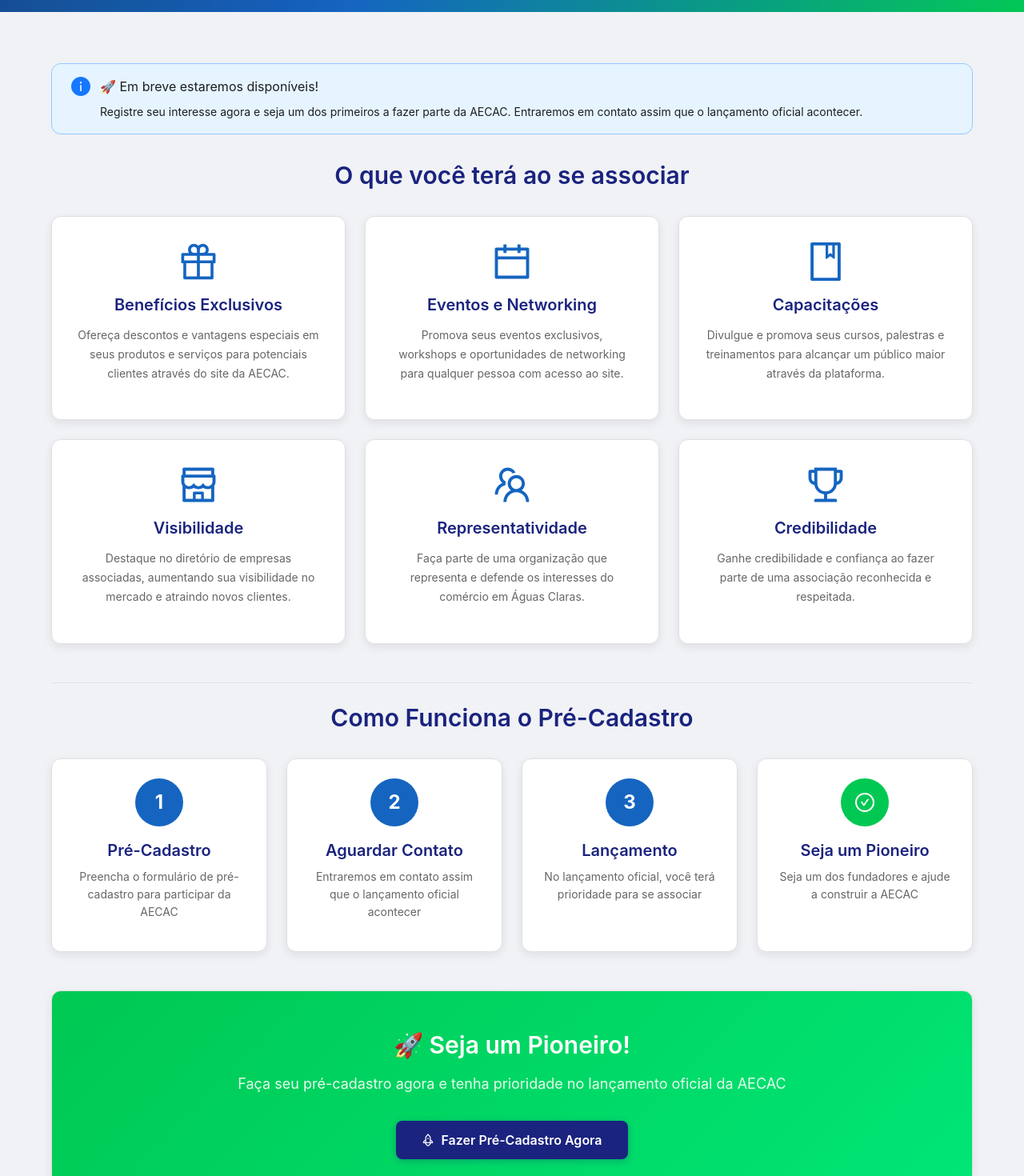
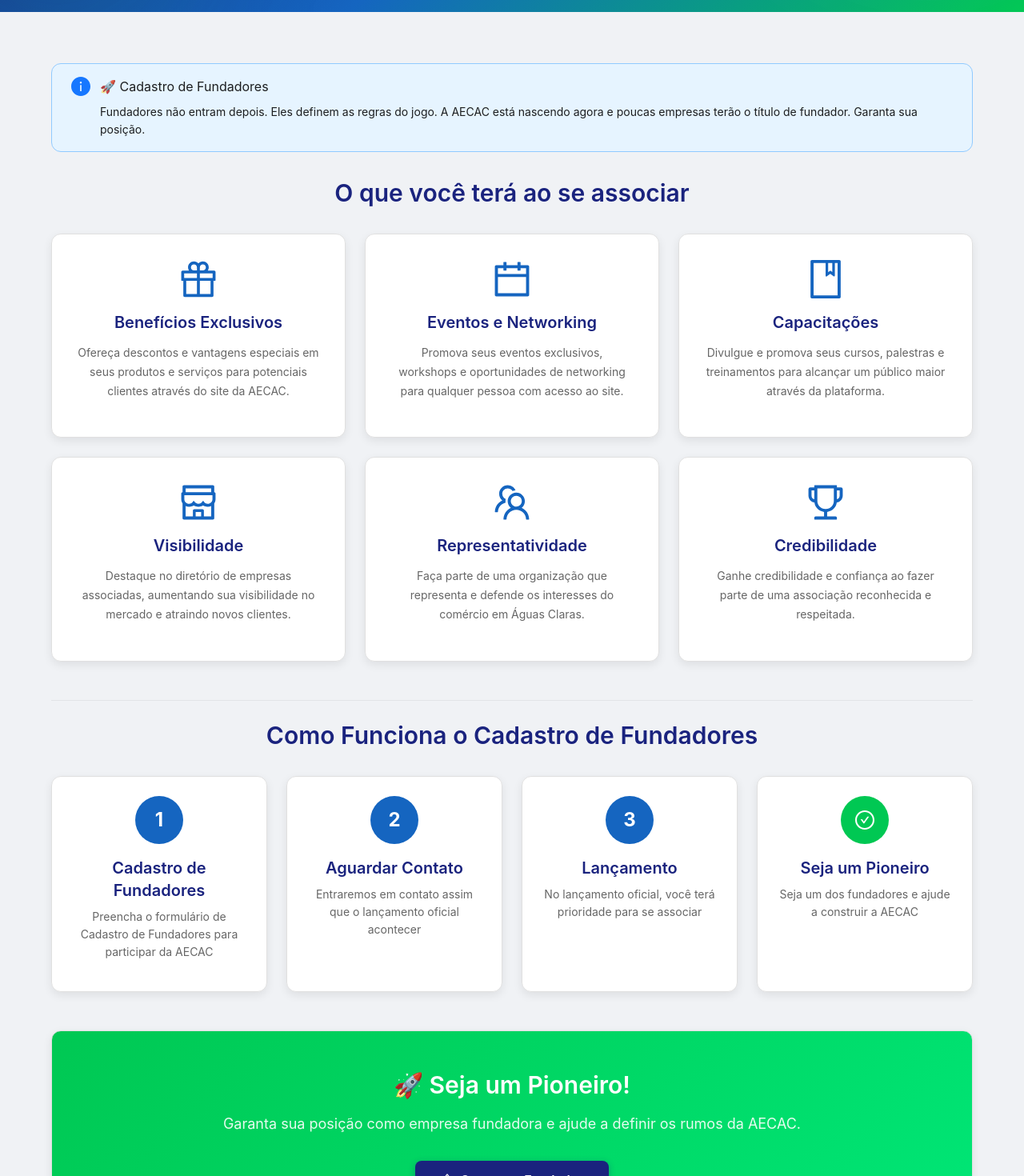
Before and after one commit to WenderAlvesSantos/aecac, a React (Vite) app: page /como-associar in a window 1280 px wide. Shown: the part 460-1930 px from the top of the page at 80% size. Built offline with nearby package versions, Linux system fonts and the light colour scheme; no server answers.

Commit message:
Update text references across multiple components to reflect the transition from "Pré-Cadastro" to "Cadastro de Fundadores". Adjust messaging for clarity and consistency in user communication regarding the registration process for AECAC.

```diff
--- a/src/components/Header.jsx
+++ b/src/components/Header.jsx
@@ -96,7 +96,7 @@
                 }),
               }}
             >
-              {preCadastroMode ? 'Pré-Cadastro' : 'Entrar'}
+              {preCadastroMode ? 'Cadastro de Fundadores' : 'Entrar'}
             </Button>
           )}
         </div>
--- a/src/pages/Admin/ConfiguracoesAdmin.jsx
+++ b/src/pages/Admin/ConfiguracoesAdmin.jsx
@@ -331,9 +331,9 @@
 
           <Form.Item
             name={['featureFlags', 'preCadastroMode']}
-            label="Modo Pré-Cadastro"
+            label="Modo Cadastro de Fundadores"
             valuePropName="checked"
-            tooltip="Cadastro de empresa vira pré-cadastro de interesse (altera textos e status)"
+            tooltip="Cadastro de empresa vira cadastro de fundadores (altera textos e status)"
           >
             <Switch
               checkedChildren="Ativo"
--- a/src/pages/Admin/EmpresasAdmin.jsx
+++ b/src/pages/Admin/EmpresasAdmin.jsx
@@ -417,7 +417,7 @@
           rejeitado: 'red',
         }
         const labels = {
-          'pre-cadastro': 'Pré-Cadastro',
+          'pre-cadastro': 'Fundador',
           pendente: 'Pendente',
           aprovado: 'Aprovado',
           rejeitado: 'Rejeitado',
@@ -526,7 +526,7 @@
         style={{ marginBottom: '24px' }}
       >
         <Tabs.TabPane tab="Todas" key="all" />
-        <Tabs.TabPane tab="Pré-Cadastros" key="pre-cadastro" />
+        <Tabs.TabPane tab="Fundadores" key="pre-cadastro" />
         <Tabs.TabPane tab="Pendentes" key="pendente" />
         <Tabs.TabPane tab="Aprovadas" key="aprovado" />
         <Tabs.TabPane tab="Rejeitadas" key="rejeitado" />
--- a/src/pages/CadastroEmpresa.jsx
+++ b/src/pages/CadastroEmpresa.jsx
@@ -95,9 +95,9 @@
   const { flags } = useFeatureFlags()
 
   const preCadastro = flags.preCadastroMode
-  const titulo = preCadastro ? 'Pré-Cadastro de Interesse' : 'Cadastro de Empresa'
+  const titulo = preCadastro ? 'Cadastro de Fundadores' : 'Cadastro de Empresa'
   const subtitulo = preCadastro
-    ? 'Faça seu pré-cadastro para participar da AECAC. Entraremos em contato em breve!'
+    ? 'Fundadores não entram depois. Eles definem as regras do jogo. A AECAC está nascendo agora e poucas empresas terão o título de fundador. Garanta sua posição.'
     : 'Preencha o formulário abaixo para se associar à AECAC'
 
   const convertImageToBase64 = (file) => {
@@ -264,7 +264,7 @@
       await createEmpresa(formData)
 
       const mensagem = preCadastro
-        ? 'Pré-cadastro realizado com sucesso! Entraremos em contato em breve.'
+        ? 'Cadastro de fundador realizado com sucesso! Entraremos em contato em breve.'
         : 'Cadastro realizado com sucesso! Aguarde a aprovação do administrador.'
 
       message.success(mensagem)
@@ -279,11 +279,11 @@
 
   if (submitted) {
     const mensagemSucesso = preCadastro
-      ? 'Pré-cadastro Enviado com Sucesso!'
+      ? 'Cadastro de Fundador Enviado com Sucesso!'
       : 'Cadastro Enviado com Sucesso!'
 
     const descricaoSucesso = preCadastro
-      ? 'Seu pré-cadastro foi recebido. Entraremos em contato em breve para os próximos passos!'
+      ? 'Seu cadastro de fundador foi recebido. Entraremos em contato em breve para os próximos passos!'
       : 'Seu cadastro foi recebido e está aguardando aprovação do administrador. Você receberá uma notificação assim que sua empresa for aprovada.'
 
     return (
@@ -428,8 +428,8 @@
       <div style={{ padding: window.innerWidth < 768 ? '32px 16px' : '48px 24px', maxWidth: '800px', margin: '0 auto' }}>
         {preCadastro && (
           <Alert
-            message="🚀 Em breve estaremos disponíveis"
-            description="Registre seu interesse e seja um dos primeiros a fazer parte da AECAC!"
+            message="🚀 Cadastro de Fundadores"
+            description="Fundadores não entram depois. Eles definem as regras do jogo. A AECAC está nascendo agora e poucas empresas terão o título de fundador. Garanta sua posição."
             type="info"
             showIcon
             style={{
--- a/src/pages/ComoAssociar.jsx
+++ b/src/pages/ComoAssociar.jsx
@@ -152,7 +152,7 @@
                 textShadow: '0 2px 10px rgba(0,0,0,0.2)',
               }}
             >
-              {flags.preCadastroMode ? 'Fazer Pré-Cadastro na AECAC' : 'Como Associar-se à AECAC'}
+              {flags.preCadastroMode ? 'Cadastro de Fundadores da AECAC' : 'Como Associar-se à AECAC'}
             </Title>
             <Paragraph
               style={{
@@ -162,7 +162,7 @@
               }}
             >
               {flags.preCadastroMode
-                ? 'Em breve estaremos disponíveis! Registre seu interesse e seja um dos primeiros empresários a fazer parte da AECAC em Águas Claras.'
+                ? 'Fundadores não entram depois. Eles definem as regras do jogo. A AECAC está nascendo agora e poucas empresas terão o título de fundador. Garanta sua posição.'
                 : 'Junte-se à Associação Empresarial e Comercial de Águas Claras e fortaleça seu negócio com uma rede de apoio e oportunidades exclusivas'
               }
             </Paragraph>
@@ -174,8 +174,8 @@
           {/* Alert de Pré-Lançamento */}
           {flags.preCadastroMode && (
             <Alert
-              message="🚀 Em breve estaremos disponíveis!"
-              description="Registre seu interesse agora e seja um dos primeiros a fazer parte da AECAC. Entraremos em contato assim que o lançamento oficial acontecer."
+              message="🚀 Cadastro de Fundadores"
+              description="Fundadores não entram depois. Eles definem as regras do jogo. A AECAC está nascendo agora e poucas empresas terão o título de fundador. Garanta sua posição."
               type="info"
               showIcon
               style={{
@@ -304,7 +304,7 @@
           {/* Processo de Associação */}
           <div style={{ marginBottom: '48px' }}>
             <Title level={2} style={{ color: '#1a237e', marginBottom: '32px', textAlign: 'center' }}>
-              {flags.preCadastroMode ? 'Como Funciona o Pré-Cadastro' : 'Processo de Associação'}
+              {flags.preCadastroMode ? 'Como Funciona o Cadastro de Fundadores' : 'Processo de Associação'}
             </Title>
             <Row gutter={[24, 24]}>
               <Col xs={24} md={6}>
@@ -336,11 +336,11 @@
                     1
                   </div>
                   <Title level={4} style={{ color: '#1a237e', marginBottom: '8px' }}>
-                    {flags.preCadastroMode ? 'Pré-Cadastro' : 'Cadastro'}
+                    {flags.preCadastroMode ? 'Cadastro de Fundadores' : 'Cadastro'}
                   </Title>
                   <Paragraph style={{ color: '#666', fontSize: '14px' }}>
                     {flags.preCadastroMode
-                      ? 'Preencha o formulário de pré-cadastro para participar da AECAC'
+                      ? 'Preencha o formulário de Cadastro de Fundadores para participar da AECAC'
                       : 'Preencha o formulário de cadastro com os dados da sua empresa'
                     }
                   </Paragraph>
@@ -486,7 +486,7 @@
             </Title>
             <Paragraph style={{ color: 'rgba(255,255,255,0.9)', fontSize: '18px', marginBottom: '32px' }}>
               {flags.preCadastroMode
-                ? 'Faça seu pré-cadastro agora e tenha prioridade no lançamento oficial da AECAC'
+                ? 'Garanta sua posição como empresa fundadora e ajude a definir os rumos da AECAC.'
                 : 'Faça parte da AECAC e fortaleça seu negócio com uma rede de apoio e oportunidades exclusivas'
               }
             </Paragraph>
@@ -504,7 +504,7 @@
                 fontWeight: '600',
               }}
             >
-              {flags.preCadastroMode ? 'Fazer Pré-Cadastro Agora' : 'Cadastrar Minha Empresa'}
+              {flags.preCadastroMode ? 'Quero ser Fundador' : 'Cadastrar Minha Empresa'}
             </Button>
           </Card>
         </div>
--- a/src/pages/Home.jsx
+++ b/src/pages/Home.jsx
@@ -433,7 +433,7 @@
         />
         <div style={{ maxWidth: '800px', margin: '0 auto', position: 'relative', zIndex: 1 }}>
           <Title level={2} style={{ color: '#fff', marginBottom: '20px', fontSize: window.innerWidth < 768 ? '26px' : '38px', fontWeight: 'bold' }}>
-            {flags.preCadastroMode ? 'Fazer Pré-Cadastro' : 'Faça parte da AECAC'}
+            {flags.preCadastroMode ? 'Cadastro de Fundadores' : 'Faça parte da AECAC'}
           </Title>
           <Paragraph
             style={{
@@ -444,7 +444,7 @@
             }}
           >
             {flags.preCadastroMode
-              ? 'Em breve estaremos disponíveis. Registre seu interesse e seja um dos primeiros a fazer parte da AECAC em Águas Claras.'
+              ? 'Fundadores não entram depois. Eles definem as regras do jogo. A AECAC está nascendo agora e poucas empresas terão o título de fundador. Garanta sua posição.'
               : 'Junte-se a nós e fortaleça seu negócio junto com outros empresários de Águas Claras.'
             }
           </Paragraph>
@@ -501,7 +501,7 @@
                 e.currentTarget.style.background = 'linear-gradient(135deg, #00c853 0%, #00e676 100%)'
               }}
             >
-              {flags.preCadastroMode ? '🚀 Fazer Pré-Cadastro' : 'Associar Minha Empresa'}
+              {flags.preCadastroMode ? '🚀 Quero ser Fundador' : 'Associar Minha Empresa'}
             </Button>
           </Space>
         </div>
```
